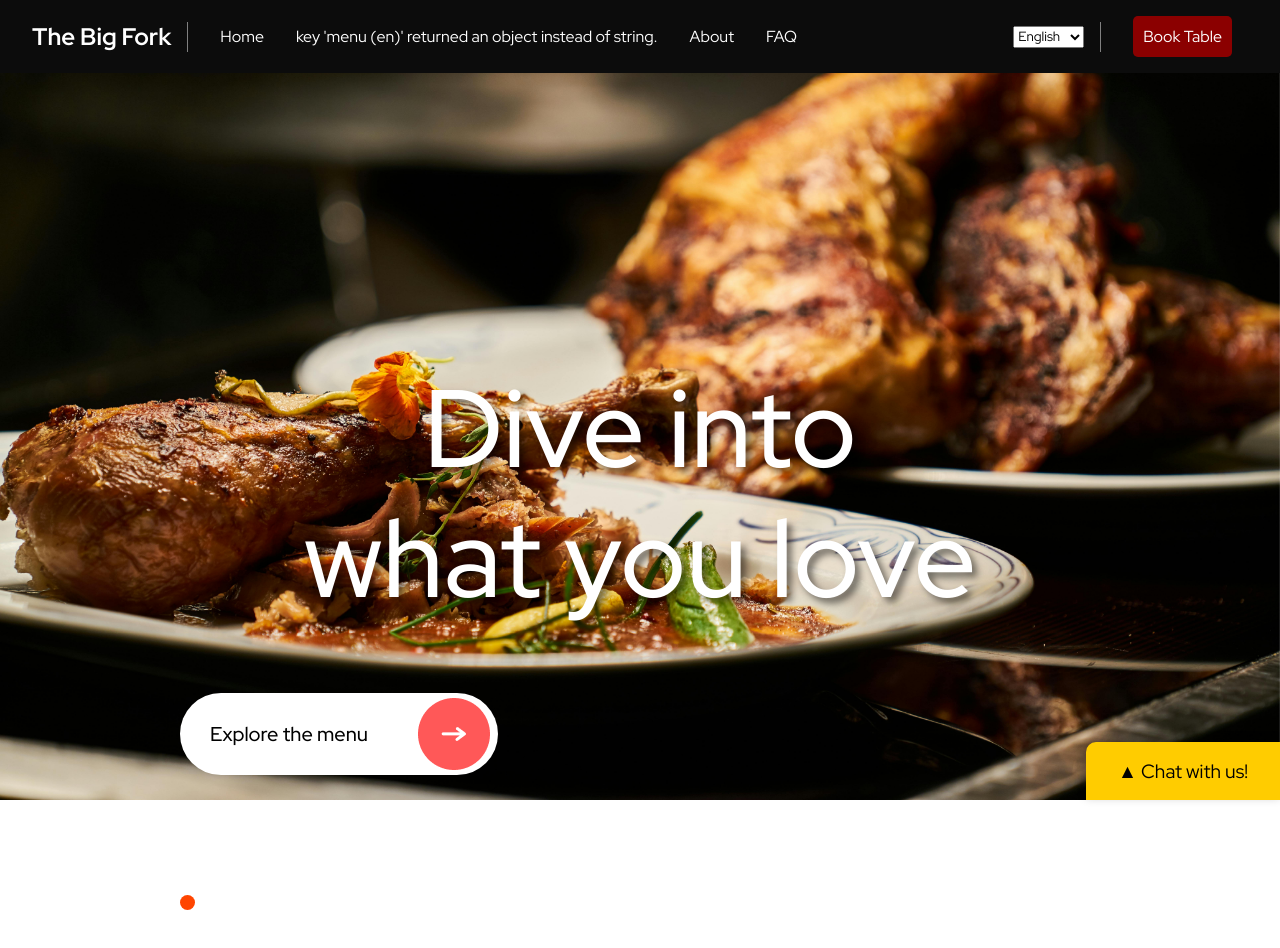
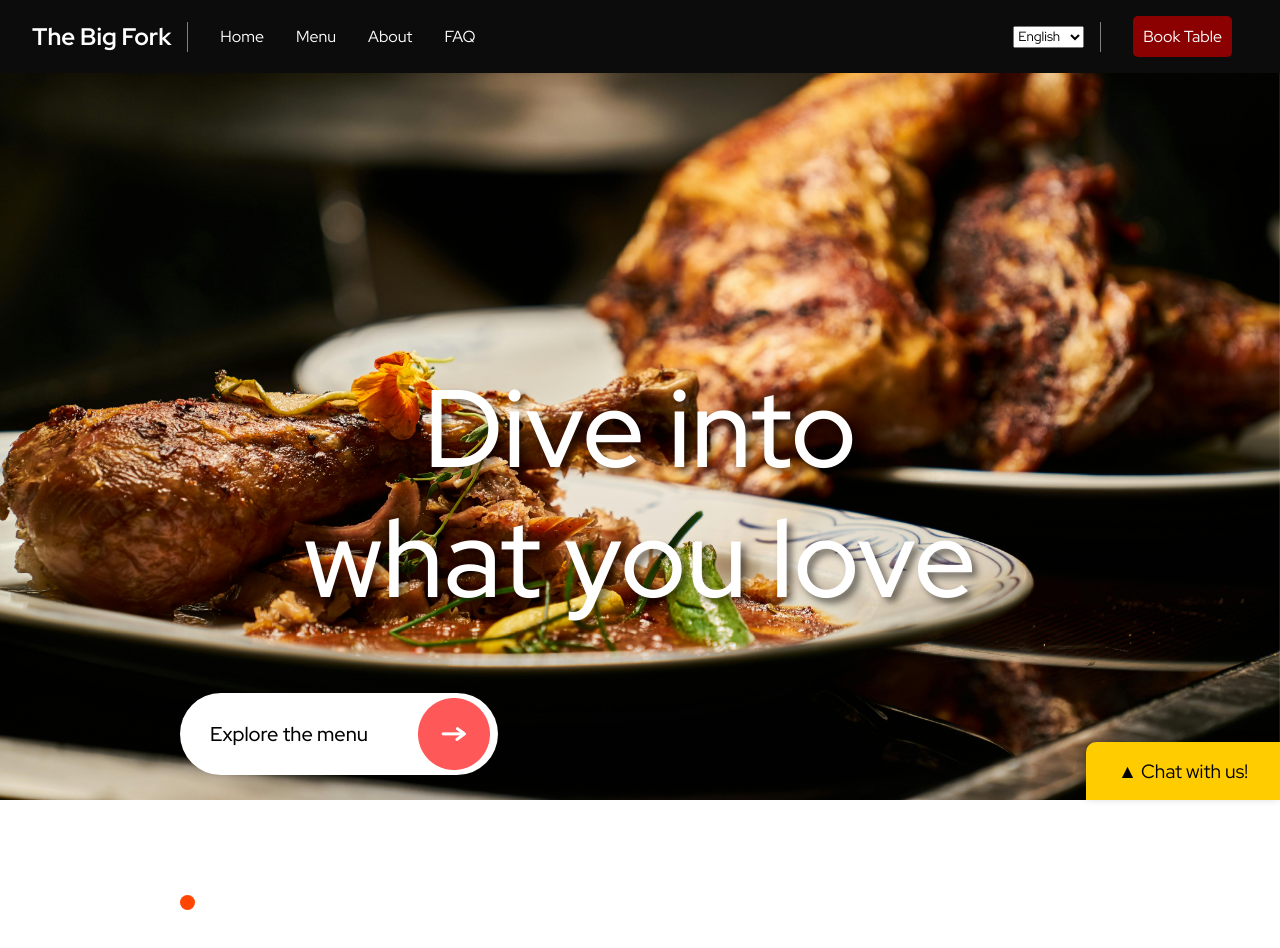
Before and after one commit to SEG3125-A/Group-13, a React (Create React App) app in the folder SEG-3125-Module7-React/: page / in a window 1280 px wide. Shown: the top 948 px of the page. Built offline with nearby package versions, Linux system fonts and the light colour scheme.

Commit message:
fixed menu duplicate in json file

```diff
--- a/SEG-3125-Module7-React/src/components/Navbar.jsx
+++ b/SEG-3125-Module7-React/src/components/Navbar.jsx
@@ -23,7 +23,7 @@ const Navbar = () => {
         <div className="navbar-divider"></div>
         <ul className="navbar-links">
             <li className="links"><Link to="/">{t("home")}</Link></li>
-            <li className="links"><Link to="/menu">{t("menu")}</Link></li>
+            <li className="links"><Link to="/menu">{t("menu_label")}</Link></li>
             <li className="links"><Link to="/about">{t("about")}</Link></li>
             <li className="links"><Link to="/faq">{t("faq")}</Link></li>
         </ul>
--- a/SEG-3125-Module7-React/src/locales/en.json
+++ b/SEG-3125-Module7-React/src/locales/en.json
@@ -1,6 +1,6 @@
 {
   "home": "Home",
-  "menu": "Menu",
+  "menu_label": "Menu",
   "about": "About",
   "faq": "FAQ",
   "book-table": "Book Table",
--- a/SEG-3125-Module7-React/src/locales/fr.json
+++ b/SEG-3125-Module7-React/src/locales/fr.json
@@ -1,6 +1,6 @@
 {
   "home": "Accueil",
-  "menu": "Menu",
+  "menu_label": "Menu",
   "about": "À propos",
   "faq": "FAQ",
   "book-table": "Réserver une table",
```
